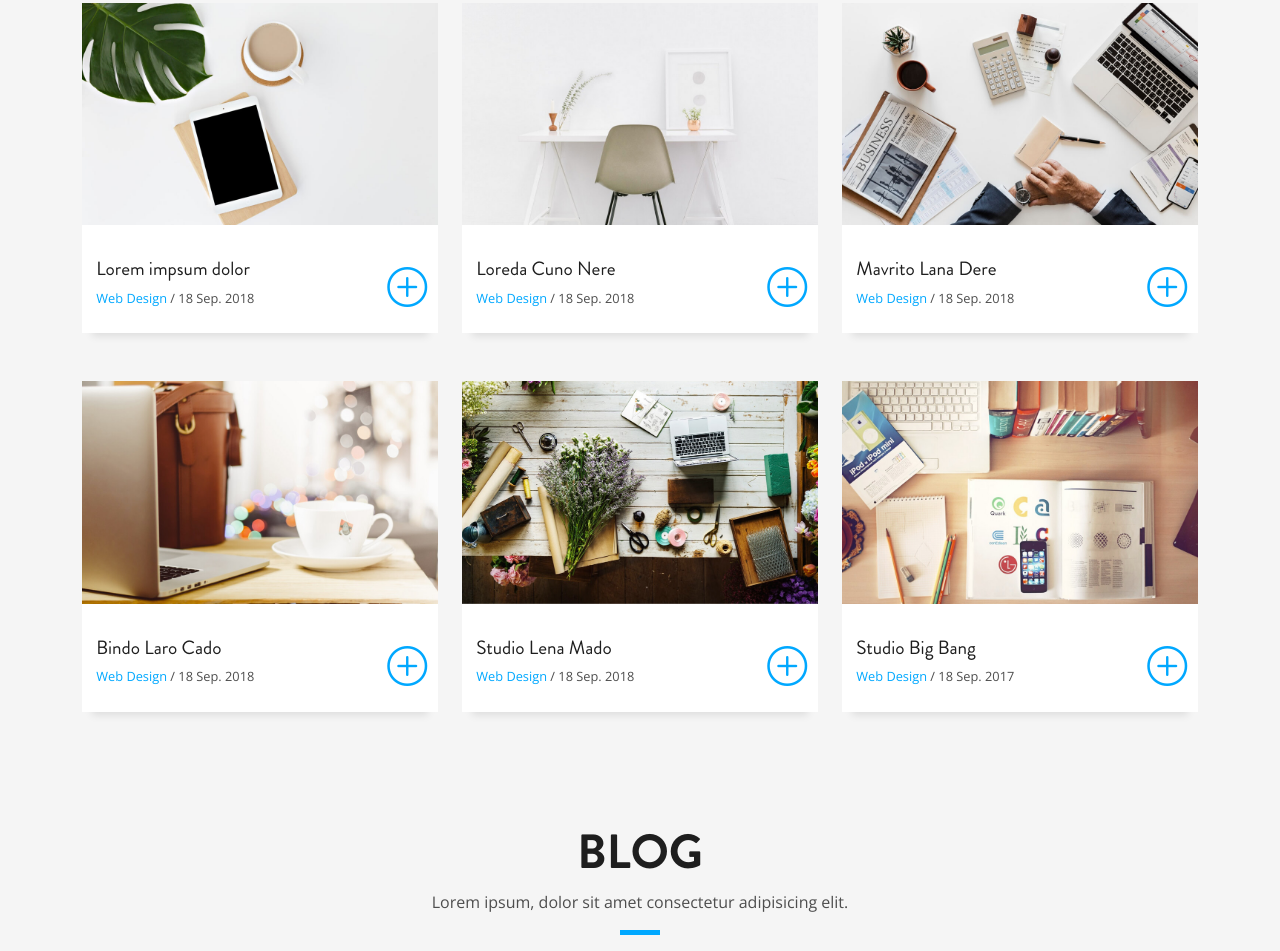
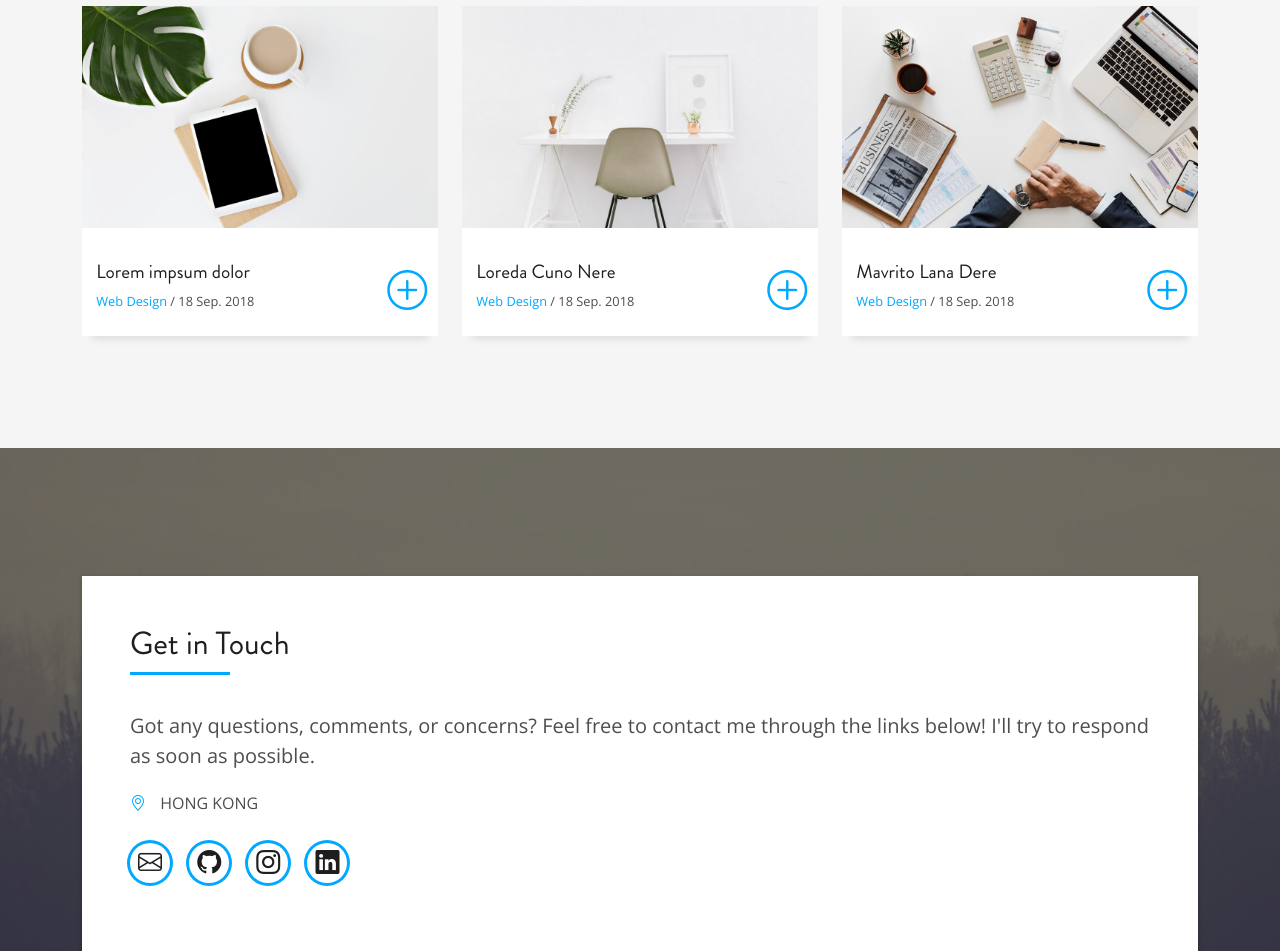
Before and after one commit to bennetsong08/bennetsong08.github.io, a website: page index.html in a window 1280 px wide. Shown: the part 1846-2797 px from the top of the page. Drawn offline with Linux system fonts and the light colour scheme; a web font is replaced by a local one.

Commit message:
progress

```diff
--- a/assets/css/style.css
+++ b/assets/css/style.css
@@ -577,7 +577,7 @@ a:hover {
 .navbar li:hover>a:before,
 .navbar .active:before {
   visibility: visible;
-  width: 80%;
+  width: 100%;
 }
 
 .navbar a:hover,
--- a/index.html
+++ b/index.html
@@ -41,26 +41,14 @@
                 <ul>
                     <li><a class="nav-link scrollto active" href="#hero">Home</a></li>
                     <li><a class="nav-link scrollto" href="#about">About</a></li>
-                    <li><a class="nav-link scrollto " href="#work">Work</a></li>
-                    <li><a class="nav-link scrollto " href="#blog">Blog</a></li>
-                    <li class="dropdown"><a href="#"><span>Drop Down</span> <i class="bi bi-chevron-down"></i></a>
+                    <li class="dropdown"><a href="#work"><span>Portfolio</span> <i class="bi bi-chevron-down"></i></a>
                         <ul>
-                            <li><a href="#">Drop Down 1</a></li>
-                            <li class="dropdown"><a href="#"><span>Deep Drop Down</span> <i
-                                        class="bi bi-chevron-right"></i></a>
-                                <ul>
-                                    <li><a href="#">Deep Drop Down 1</a></li>
-                                    <li><a href="#">Deep Drop Down 2</a></li>
-                                    <li><a href="#">Deep Drop Down 3</a></li>
-                                    <li><a href="#">Deep Drop Down 4</a></li>
-                                    <li><a href="#">Deep Drop Down 5</a></li>
-                                </ul>
-                            </li>
-                            <li><a href="#">Drop Down 2</a></li>
-                            <li><a href="#">Drop Down 3</a></li>
-                            <li><a href="#">Drop Down 4</a></li>
+                            <li><a href="#">CS (Main Projects)</a></li>
+                            <li><a href="#">CS (Side Projects)</a></li>
+                            <li><a href="#">3D Modeling</a></li>
                         </ul>
                     </li>
+                    <!-- <li><a class="nav-link scrollto " href="#blog">Blog</a></li> -->
                     <li><a class="nav-link scrollto" href="#contact">Contact</a></li>
                 </ul>
                 <i class="bi bi-list mobile-nav-toggle"></i>
@@ -98,14 +86,15 @@
                                     <div class="row">
                                         <div class="col-sm-6 col-md-5">
                                             <div class="about-img">
-                                                <img src="assets/img/pfp.jpg"
-                                                    class="img-fluid rounded b-shadow-a" alt="">
+                                                <img src="assets/img/pfp.jpg" class="img-fluid rounded b-shadow-a"
+                                                    alt="">
                                             </div>
                                         </div>
                                         <div class="col-sm-6 col-md-7">
                                             <div class="about-info">
                                                 <p><span class="title-s">Name: </span> <span>Bennet Song</span></p>
-                                                <p><span class="title-s">Passions: </span> <span><u><b>CS!</b></u>  Reading, Basketball, Music, Math, F1</span></p>
+                                                <p><span class="title-s">Passions: </span> <span><u><b>CS!</b></u>
+                                                        Reading, Basketball, Music, Math, F1</span></p>
                                                 <p><span class="title-s">Email: </span>
                                                     <span>0013106@student.isf.edu.hk</span>
                                                 </p>
@@ -150,11 +139,13 @@
                                         <p class="lead">
                                             One of my biggest passions is computer science. I've been coding for quite a
                                             few years now, and have made many projects, ranging from simple games to
-                                            full-fledged websites like this one. You can find most of these projects on this site.
+                                            full-fledged websites like this one. You can find most of these projects on
+                                            this site.
                                         </p>
                                         <p class="lead">
                                             In my spare time, I love reading, playing basketball, and doing math.
-                                            I'm also a huge fan of music, and play the piano and trombone. Lastly, I also enjoy watching
+                                            I'm also a huge fan of music, and play the piano and trombone. Lastly, I
+                                            also enjoy watching
                                             Formula 1.
                                         </p>
                                         <p class="lead">
@@ -176,10 +167,10 @@
                     <div class="col-sm-12">
                         <div class="title-box text-center">
                             <h3 class="title-a">
-                                Portfolio
+                                <a href="#" class="title-link">Portfolio</a>
                             </h3>
                             <p class="subtitle-a">
-                                Lorem ipsum, dolor sit amet consectetur adipisicing elit.
+                                Here is a portfolio of some of my projects, CS or otherwise. Click the title above to view more!
                             </p>
                             <div class="line-mf"></div>
                         </div>
@@ -264,91 +255,12 @@
                             </div>
                         </div>
                     </div>
-                    <div class="col-md-4">
-                        <div class="work-box">
-                            <a href="assets/img/work-4.jpg" data-gallery="portfolioGallery" class="portfolio-lightbox">
-                                <div class="work-img">
-                                    <img src="assets/img/work-4.jpg" alt="" class="img-fluid">
-                                </div>
-                            </a>
-                            <div class="work-content">
-                                <div class="row">
-                                    <div class="col-sm-8">
-                                        <h2 class="w-title">Bindo Laro Cado</h2>
-                                        <div class="w-more">
-                                            <span class="w-ctegory">Web Design</span> / <span class="w-date">18 Sep.
-                                                2018</span>
-                                        </div>
-                                    </div>
-                                    <div class="col-sm-4">
-                                        <div class="w-like">
-                                            <a href="portfolio-details.html"> <span
-                                                    class="bi bi-plus-circle"></span></a>
-                                        </div>
-                                    </div>
-                                </div>
-                            </div>
-                        </div>
-                    </div>
-                    <div class="col-md-4">
-                        <div class="work-box">
-                            <a href="assets/img/work-5.jpg" data-gallery="portfolioGallery" class="portfolio-lightbox">
-                                <div class="work-img">
-                                    <img src="assets/img/work-5.jpg" alt="" class="img-fluid">
-                                </div>
-                            </a>
-                            <div class="work-content">
-                                <div class="row">
-                                    <div class="col-sm-8">
-                                        <h2 class="w-title">Studio Lena Mado</h2>
-                                        <div class="w-more">
-                                            <span class="w-ctegory">Web Design</span> / <span class="w-date">18 Sep.
-                                                2018</span>
-                                        </div>
-                                    </div>
-                                    <div class="col-sm-4">
-                                        <div class="w-like">
-                                            <a href="portfolio-details.html"> <span
-                                                    class="bi bi-plus-circle"></span></a>
-                                        </div>
-                                    </div>
-                                </div>
-                            </div>
-                        </div>
-                    </div>
-                    <div class="col-md-4">
-                        <div class="work-box">
-                            <a href="assets/img/work-6.jpg" data-gallery="portfolioGallery" class="portfolio-lightbox">
-                                <div class="work-img">
-                                    <img src="assets/img/work-6.jpg" alt="" class="img-fluid">
-                                </div>
-                            </a>
-                            <div class="work-content">
-                                <div class="row">
-                                    <div class="col-sm-8">
-                                        <h2 class="w-title">Studio Big Bang</h2>
-                                        <div class="w-more">
-                                            <span class="w-ctegory">Web Design</span> / <span class="w-date">18 Sep.
-                                                2017</span>
-                                        </div>
-                                    </div>
-                                    <div class="col-sm-4">
-                                        <div class="w-like">
-                                            <a href="portfolio-details.html"> <span
-                                                    class="bi bi-plus-circle"></span></a>
-                                        </div>
-                                    </div>
-                                </div>
-                            </div>
-                        </div>
-                    </div>
-
                 </div>
             </div>
         </section><!-- End Portfolio Section -->
 
         <!-- ======= Blog Section ======= -->
-        <section id="blog" class="blog-mf sect-pt4 route">
+        <!-- <section id="blog" class="blog-mf sect-pt4 route">
             <div class="container">
                 <div class="row">
                     <div class="col-sm-12">
@@ -465,7 +377,7 @@
                     </div>
                 </div>
             </div>
-        </section><!-- End Blog Section -->
+        </section>End Blog Section -->
 
         <!-- ======= Contact Section ======= -->
         <section id="contact" class="paralax-mf footer-paralax bg-image sect-mt4 route"
@@ -483,7 +395,8 @@
                                 </div>
                                 <div class="more-info">
                                     <p class="lead">
-                                        Got any questions, comments, or concerns? Feel free to contact me through the links below! I'll try to respond as soon as possible.
+                                        Got any questions, comments, or concerns? Feel free to contact me through the
+                                        links below! I'll try to respond as soon as possible.
                                     </p>
                                     <ul class="list-ico">
                                         <li><span class="bi bi-geo-alt"></span> HONG KONG</li>
@@ -492,13 +405,13 @@
                                 <div class="socials">
                                     <ul>
                                         <li><a href="mailto:0013106@student.isf.edu.hk"><span class="ico-circle"><i
-                                            class="bi bi-envelope"></i></span></a></li>
+                                                        class="bi bi-envelope"></i></span></a></li>
                                         <li><a href="https://github.com/bennetsong08"><span class="ico-circle"><i
                                                         class="bi bi-github"></i></span></a></li>
-                                        <li><a href="https://www.instagram.com/bennetsong08/"><span class="ico-circle"><i
-                                                        class="bi bi-instagram"></i></span></a></li>
-                                        <li><a href="https://www.linkedin.com/in/bennet-song-56a977212/"><span class="ico-circle"><i
-                                                        class="bi bi-linkedin"></i></span></a></li>
+                                        <li><a href="https://www.instagram.com/bennetsong08/"><span
+                                                    class="ico-circle"><i class="bi bi-instagram"></i></span></a></li>
+                                        <li><a href="https://www.linkedin.com/in/bennet-song-56a977212/"><span
+                                                    class="ico-circle"><i class="bi bi-linkedin"></i></span></a></li>
                                     </ul>
                                 </div>
                             </div>
```
